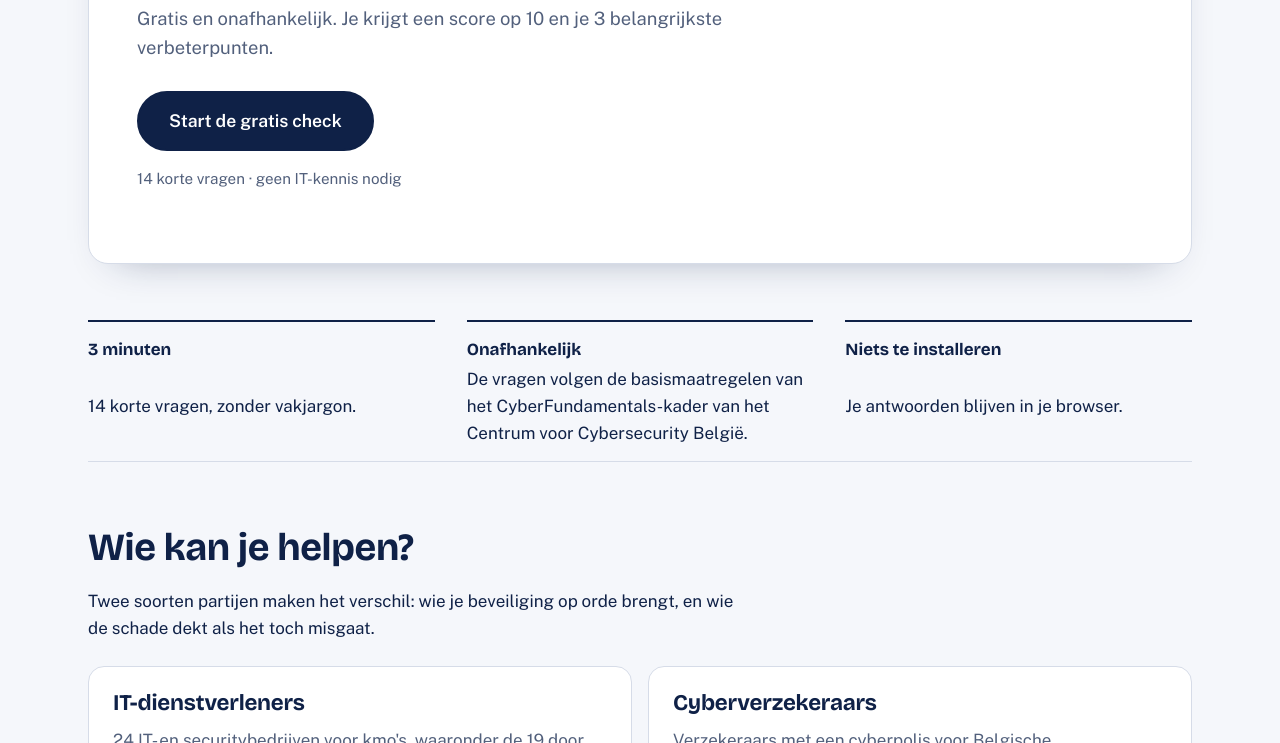
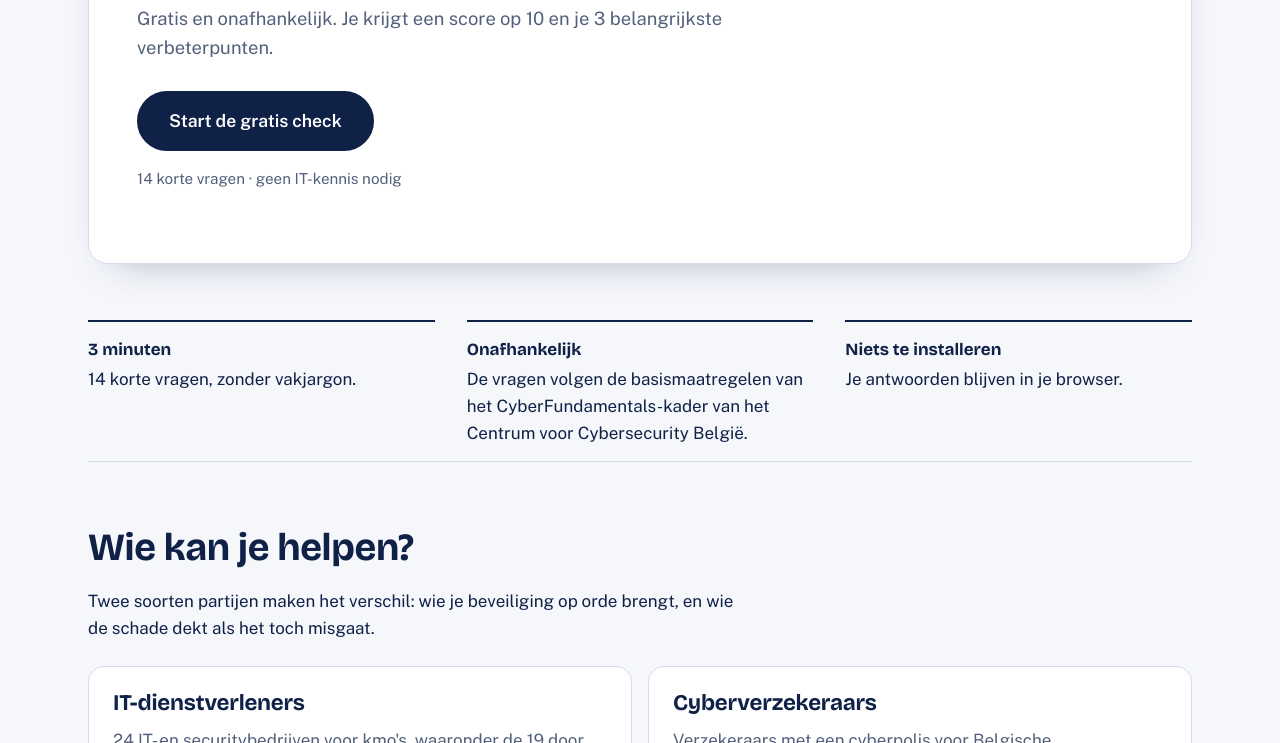
Before and after one commit to Flip55/cyberkiezer, a plain HTML site: page index.html in a window 1280 px wide. Shown: the part 357-1100 px from the top of the page. Drawn offline with nearby package versions, Linux system fonts and the light colour scheme.

Commit message:
Align fact list items to the top
Co-Authored-By: Claude Fable 5.2 <noreply@anthropic.com>
Claude-Session: https://claude.ai/code/session_01HeN8bSWBFTPPKKo9sxa9HG

```diff
--- a/assets/site.css
+++ b/assets/site.css
@@ -99,7 +99,7 @@ section.band{padding:64px 0;border-top:1px solid var(--line)}
 
 /* Home sections */
 .facts{list-style:none;padding:0;margin:0;display:grid;gap:0}
-.facts li{padding:14px 0;border-bottom:1px solid var(--line);display:grid;gap:2px}
+.facts li{padding:14px 0;border-bottom:1px solid var(--line);display:grid;gap:2px;align-content:start}
 .facts b{font-family:var(--display)}
 .cats{display:grid;gap:16px;margin-top:24px}
 .cat{display:block;background:var(--white);border:1px solid var(--line);border-radius:16px;padding:24px;text-decoration:none}
```
